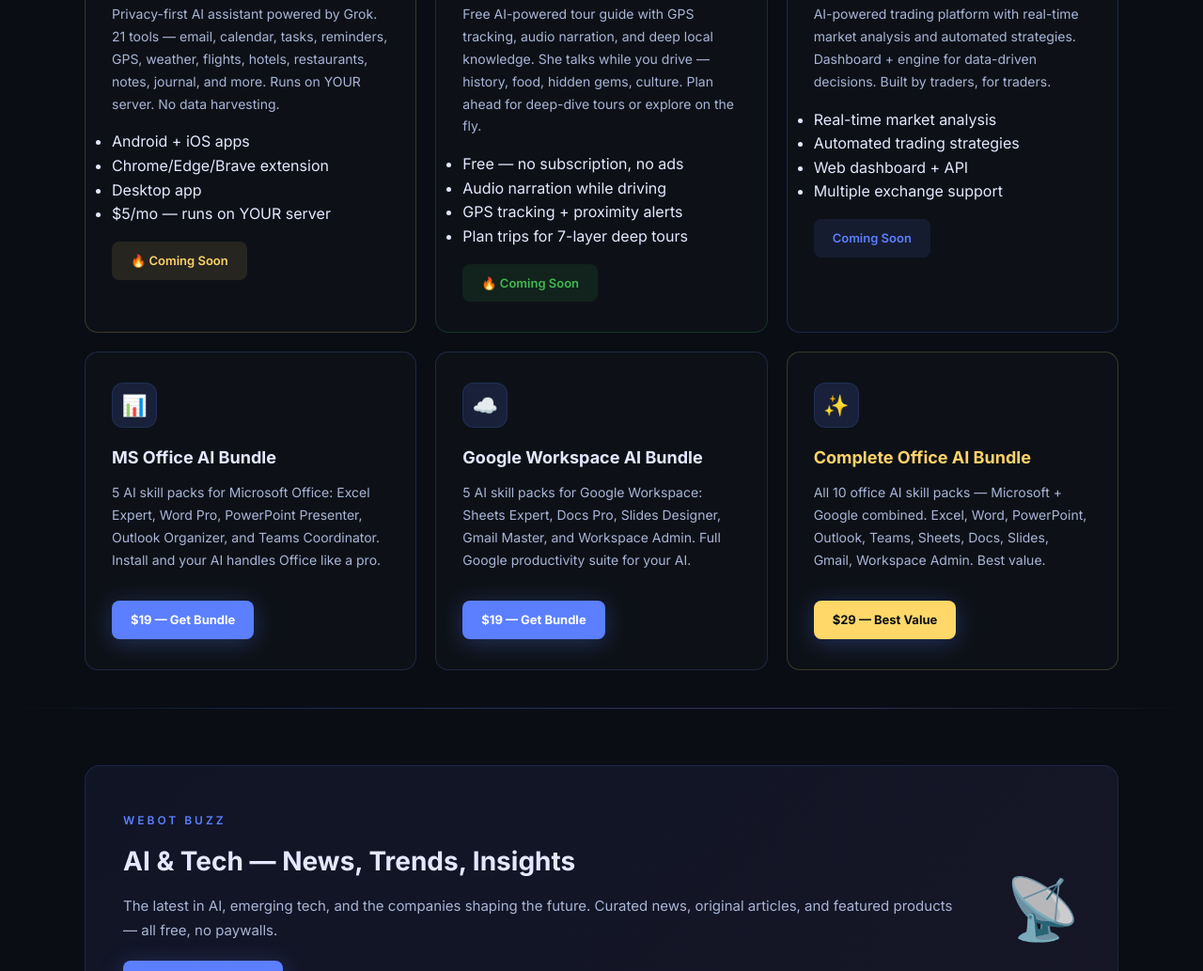
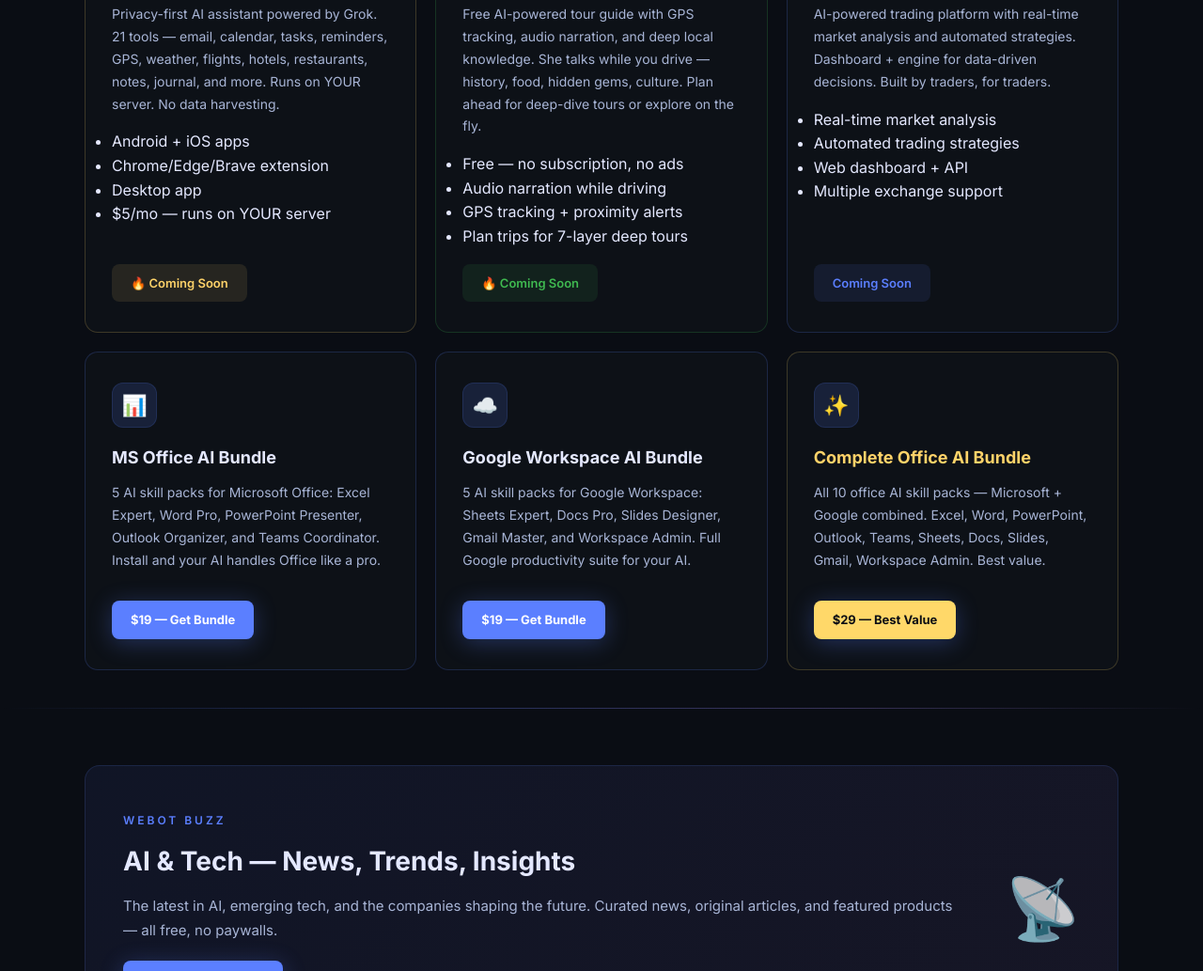
Before and after one commit to TheRefreshCNFT/webot-site, a plain HTML site: page index.html in a window 1280 px wide. Shown: the part 1384-2417 px from the top of the page at 94% size. Drawn offline with Linux system fonts and the light colour scheme.

Commit message:
Product buttons bottom-aligned with margin-top:auto

```diff
--- a/index.html
+++ b/index.html
@@ -1178,7 +1178,7 @@
             <li>Desktop app</li>
             <li>$5/mo — runs on YOUR server</li>
           </ul>
-          <div style="margin-top:16px">
+          <div style="margin-top:auto;padding-top:16px">
             <span style="display:inline-block;padding:10px 20px;border-radius:8px;background:rgba(255,211,105,0.1);color:#ffd369;font-size:13px;font-weight:600">🔥 Coming Soon</span>
           </div>
         </div>
@@ -1192,7 +1192,7 @@
             <li>GPS tracking + proximity alerts</li>
             <li>Plan trips for 7-layer deep tours</li>
           </ul>
-          <div style="margin-top:16px">
+          <div style="margin-top:auto;padding-top:16px">
             <span style="display:inline-block;padding:10px 20px;border-radius:8px;background:rgba(63,185,80,0.1);color:#3fb950;font-size:13px;font-weight:600">🔥 Coming Soon</span>
           </div>
         </div>
@@ -1206,7 +1206,7 @@
             <li>Web dashboard + API</li>
             <li>Multiple exchange support</li>
           </ul>
-          <div style="margin-top:16px">
+          <div style="margin-top:auto;padding-top:16px">
             <span style="display:inline-block;padding:10px 20px;border-radius:8px;background:rgba(91,127,255,0.1);color:var(--blue);font-size:13px;font-weight:600">Coming Soon</span>
           </div>
         </div>
```
